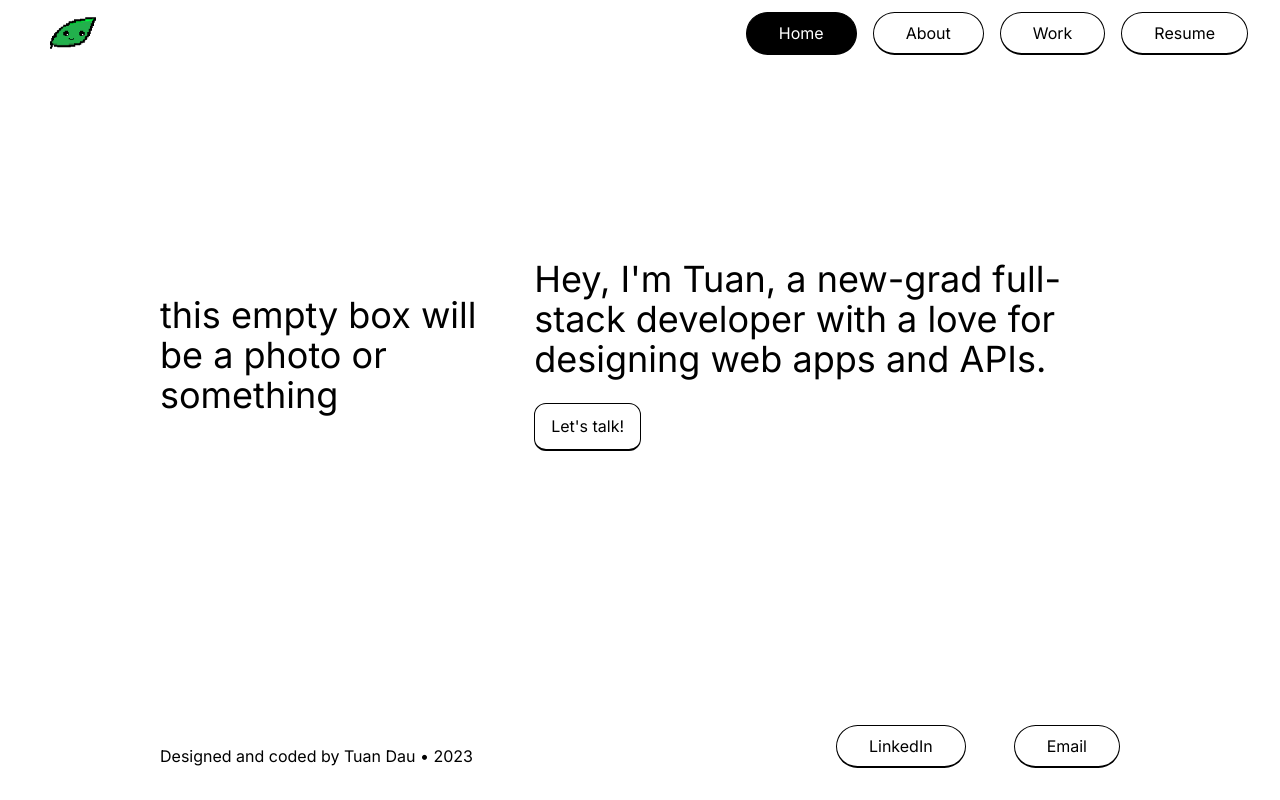
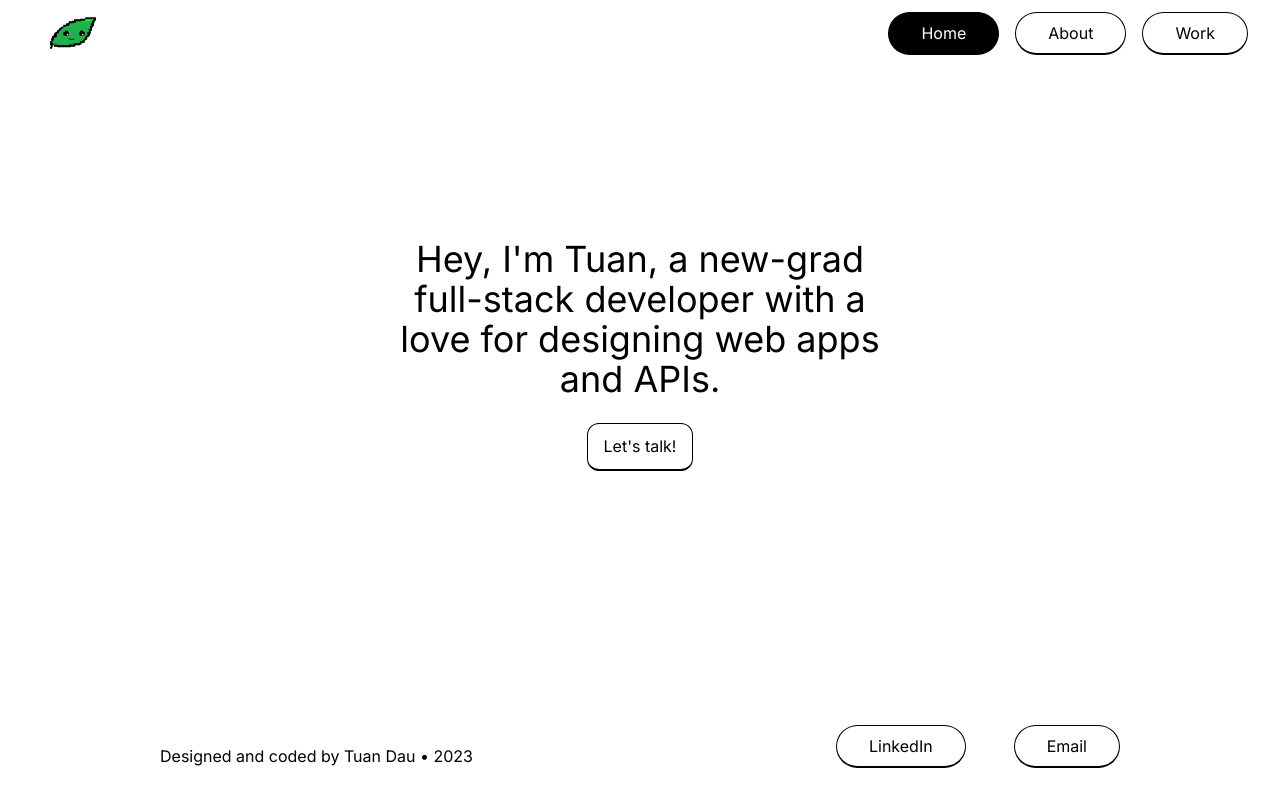
Before and after one commit to tuansydau/portfolio-website, a Next.js app: page / in a window 1280 px wide. Built offline with nearby package versions, Linux system fonts and the light colour scheme.

Commit message:
removed: resume in navbar, added: resume link in work

```diff
--- a/app/about/page.tsx
+++ b/app/about/page.tsx
@@ -10,10 +10,10 @@ export default function Home() {
       <div className="flex w-full h-fit mt-16">
         <div className="flex w-full justify-center items-center">
           <div className="flex flex-col w-3/4 items-center md:flex-row md:space-x-4 md:justify-center">
-            <div className="w-full md:w-2/5 break-words">
+            {/* <div className="w-full md:w-2/5 break-words">
               PHOTO IS HERE
               AAAAAAAAAAAAAAAAAAAAAAAAAAAAAAAAAAAAAAAAAAAAAAAAAAAAAAAAAAAAAAAAAAAAAAAAAAAAAAAAAAAAAAAAAA
-            </div>
+            </div> */}
             <div className="w-full md:w-3/5 space-y-6">
               <div className="text-4xl">Some fun tidbits about me</div>
               <div>
--- a/app/page.tsx
+++ b/app/page.tsx
@@ -12,11 +12,11 @@ export default function Home() {
       <div className="flex flex-col w-full h-screen justify-between items-center">
         <div></div>
         <div className="flex flex-col md:flex-row items-center justify-center w-3/4 md:space-x-4 mt-12">
-          <div className="flex text-4xl w-full">
+          {/* <div className="flex text-4xl w-full">
             this empty box will be a photo or something
-          </div>
-          <div className="flex flex-col space-y-6">
-            <div className="flex flex-row text-4xl w-full font-['Helvetica Neue']">
+          </div> */}
+          <div className="flex flex-col space-y-6 items-center">
+            <div className="flex flex-row text-4xl text-center w-1/2 font-['Helvetica Neue']">
               Hey, I&apos;m Tuan, a new-grad full-stack developer with a love
               for designing web apps and APIs.
             </div>
--- a/app/work/page.tsx
+++ b/app/work/page.tsx
@@ -14,7 +14,9 @@ export default function Home() {
           <div className="flex mb-4 items-center justify-between">
             <div className="text-4xl">Work</div>
             <div className="flex items-center border text-white bg-black h-full rounded-full px-4 hover:cursor-pointer">
-              Download Resume
+              <a href="https://drive.google.com/file/d/1iTs_RH33Y4NZ_lGwUKvYfPWT43p34JAe/view?usp=sharing">
+                See Resume
+              </a>
             </div>
           </div>
           <div className="flex flex-col space-y-4 mb-4">
--- a/components/Navbar.tsx
+++ b/components/Navbar.tsx
@@ -50,13 +50,13 @@ export default function Navbar({ highlightedButton }: any) {
             Work
           </div>
         </Link>
-        <div
+        {/* <div
           className={
             highlightedButton === 'resume' ? highlightedClass : buttonClass
           }
         >
           Resume
-        </div>
+        </div> */}
       </div>
     </div>
   );
```
